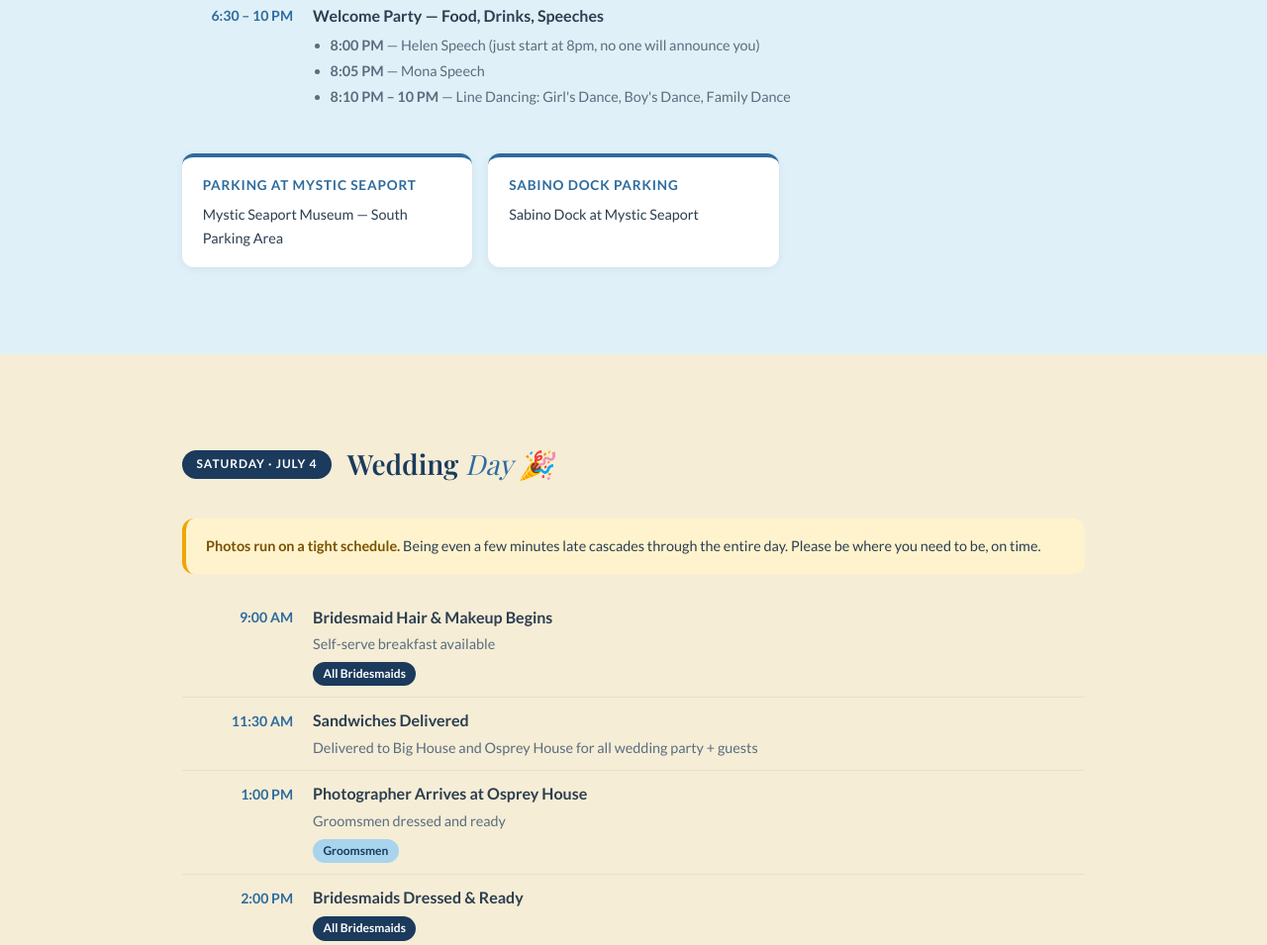
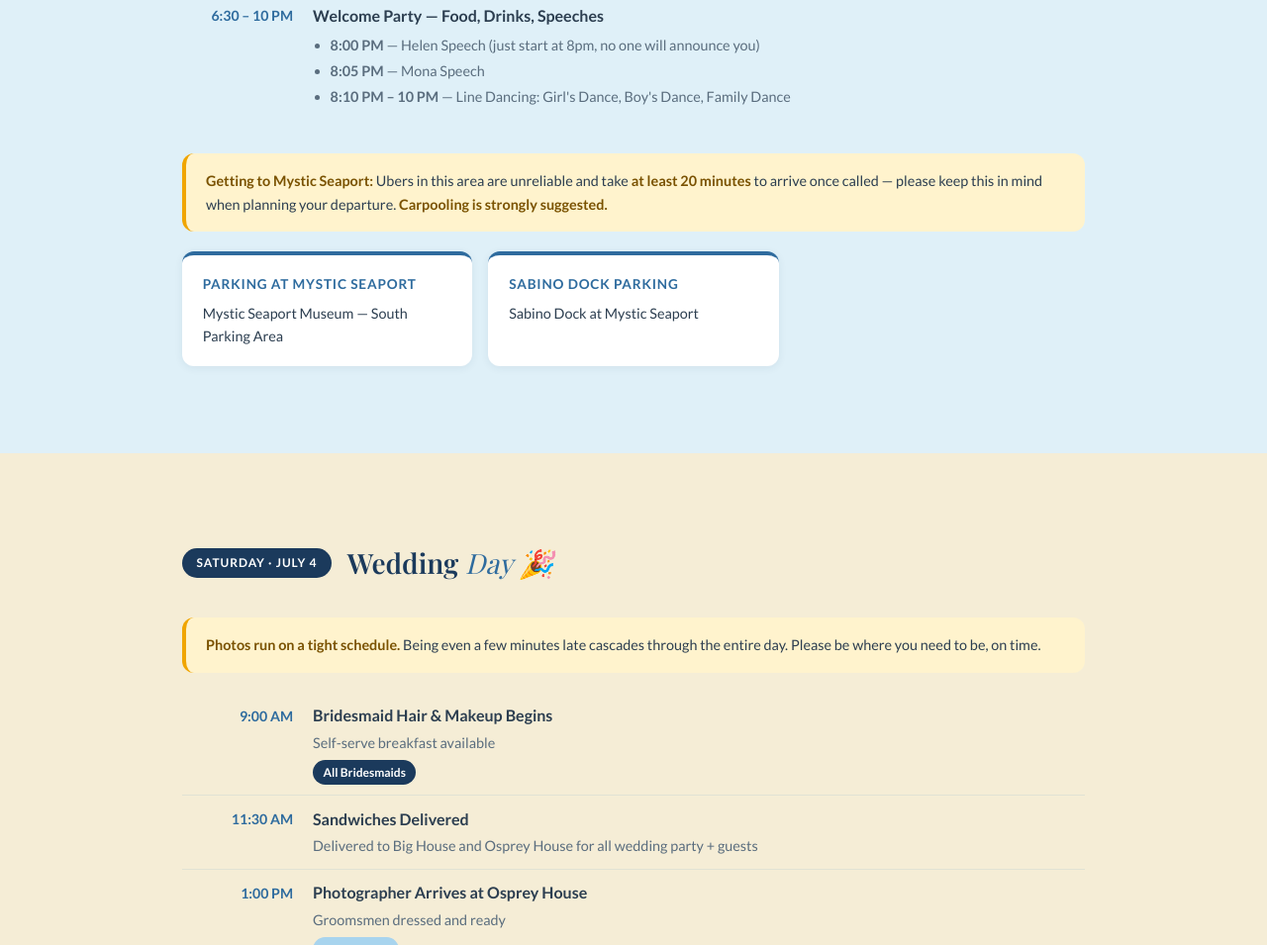
Before and after one commit to britbiddle/wedding-party-info, a plain HTML site: page index.html in a window 1280 px wide. Shown: the part 1791-2746 px from the top of the page at 99% size. Drawn offline with nearby package versions, Linux system fonts and the light colour scheme; a web font is replaced by a local one.

Commit message:
Add Uber warning and carpool suggestion for Friday at Mystic Seaport
Co-Authored-By: Claude Sonnet 4.6 <noreply@anthropic.com>

```diff
--- a/index.html
+++ b/index.html
@@ -567,7 +567,11 @@
       </div>
     </div>
 
-    <div class="parking-cards" style="margin-top:2rem;">
+    <div class="alert" style="margin-top:2rem;">
+      <strong>Getting to Mystic Seaport:</strong> Ubers in this area are unreliable and take <strong>at least 20 minutes</strong> to arrive once called — please keep this in mind when planning your departure. <strong>Carpooling is strongly suggested.</strong>
+    </div>
+
+    <div class="parking-cards" style="margin-top:1rem;">
       <div class="parking-card">
         <h3>Parking at Mystic Seaport</h3>
         <p>Mystic Seaport Museum — South Parking Area</p>
```
